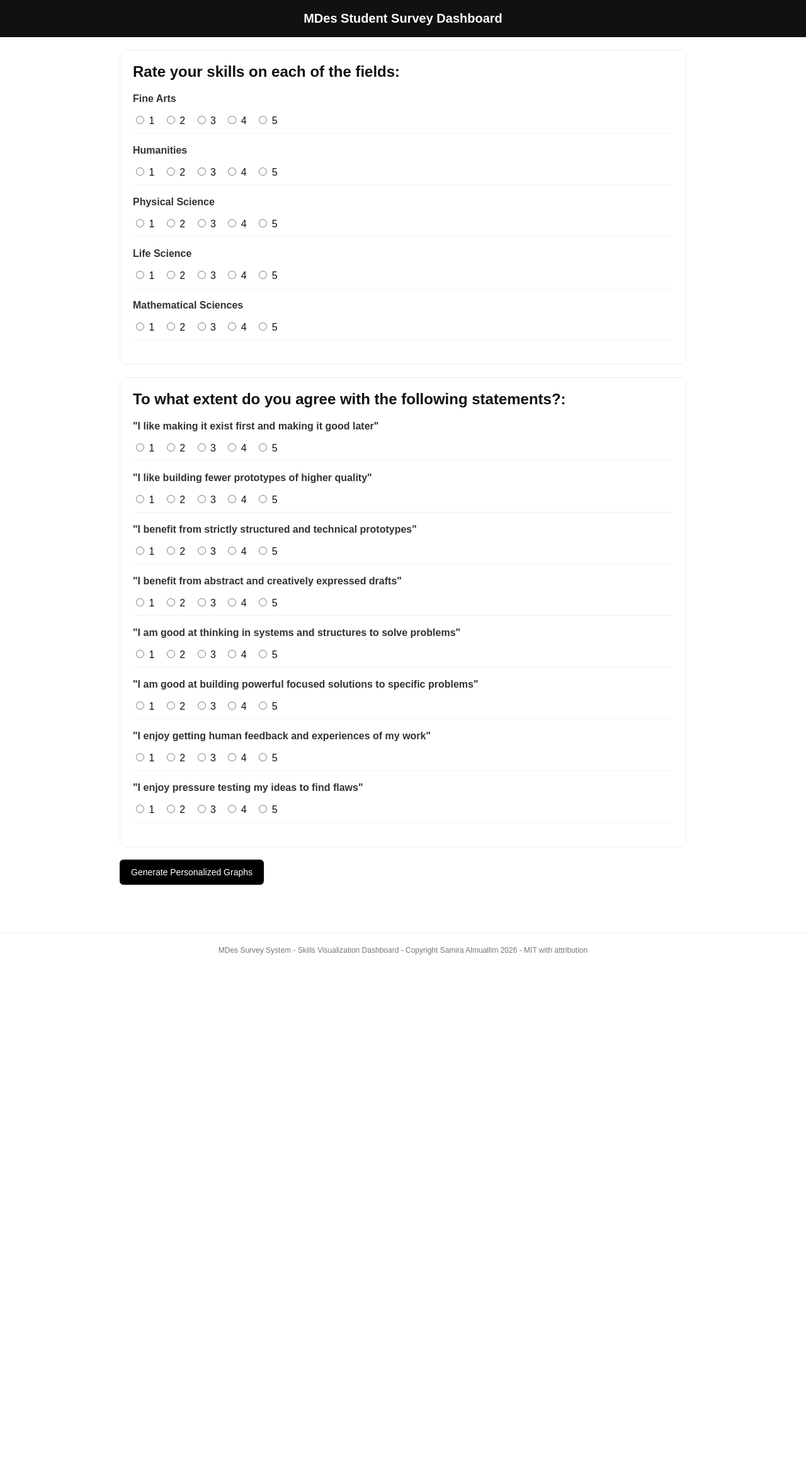
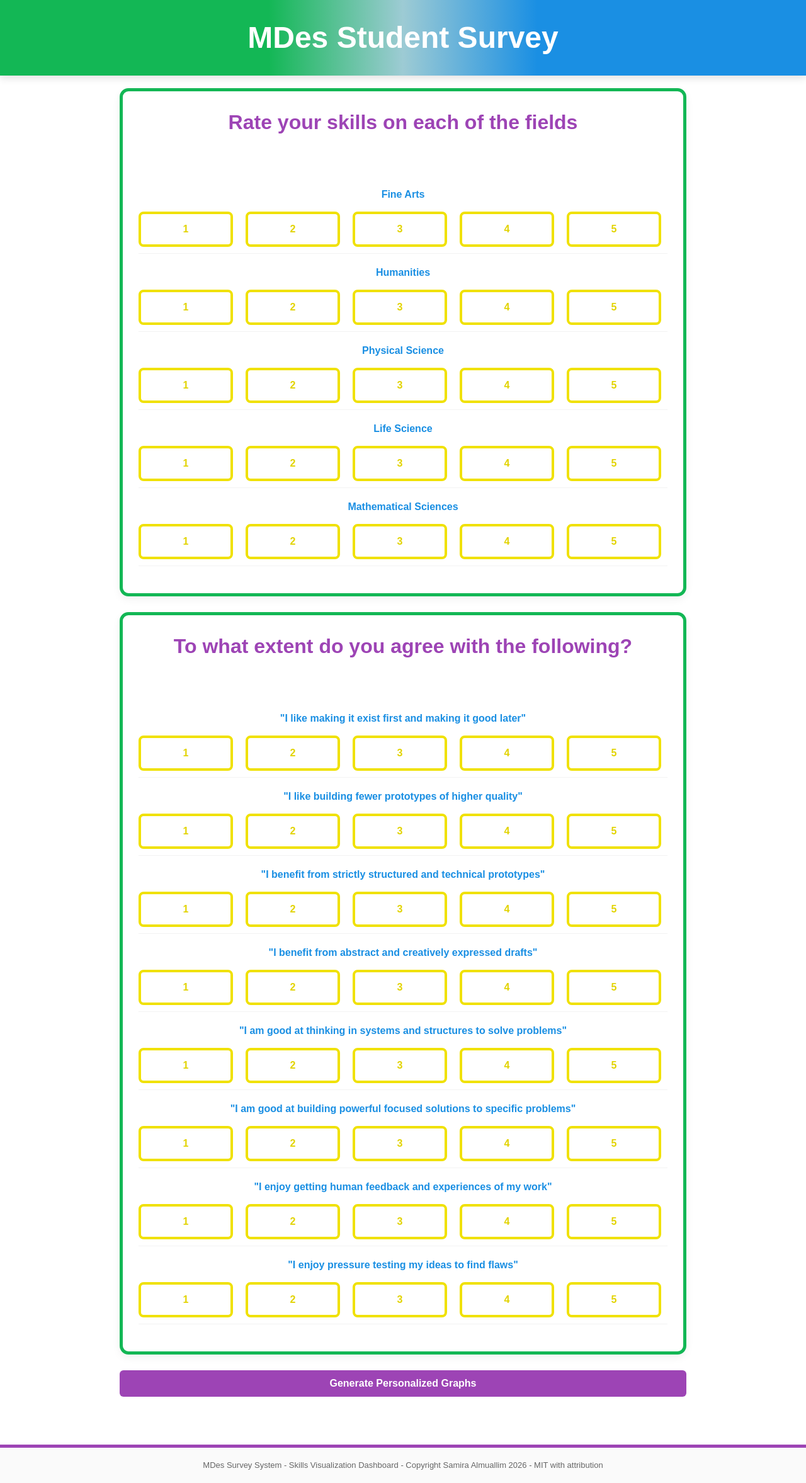
Before and after one commit to almsam/Masters-of-Design, a Flask app: page / in a window 1280 px wide. Shown: the whole page at 63% size. Before the commit the page ends 1516 px from the top, so only its background shows below. Run offline with Flask 3, Linux system fonts and the light colour scheme.

Commit message:
massive UI overhaul

```diff
--- a/Survey app/static/styles.css
+++ b/Survey app/static/styles.css
@@ -4,29 +4,30 @@ body {
     margin: 0;
     font-family: Arial, sans-serif;
     background: white;
-    color: #111;
+    color: #999;
+    line-height: 1.5;
 }
 
 /* head n foot */
 
-header {
-    background: #111;
-    color: white;
-    padding: 18px;
-    text-align: center;
-    font-size: 20px;
-    font-weight: bold;
+header{
+    background:linear-gradient(90deg,#13B755,#1A8FE3,#9D44B5);
+    color:white;
+    padding:24px;
+    text-align:center;
+    font-size:24px;
+    font-weight:bold;
+    box-shadow:0 4px 12px rgba(0,0,0,.12);
 }
-
-footer {
-    margin-top: 40px;
-    padding: 20px;
-    text-align: center;
-    font-size: 12px;
-    color: #777;
-    border-top: 1px solid #eee;
+footer{
+    margin-top:40px;
+    padding:18px;
+    text-align:center;
+    font-size:13px;
+    color:#666;
+    border-top:5px solid #F0E100;
+    background:#FAFAFA;
 }
-
 
 .container {
     max-width: 900px;
@@ -36,38 +37,50 @@ footer {
 
 
 .card {
-    border: 1px solid #eee;
-    border-radius: 10px;
-    padding: 20px;
-    margin-bottom: 20px;
+    background:white;
+    border:2px solid #13B755;
+    border-radius:14px;
+    padding:25px;
+    margin-bottom:25px;
+    box-shadow:0 5px 14px rgba(0,0,0,.05);
 }
 
 /*
     Questions
  */
 
-.question {
-    margin-bottom: 18px;
-    padding-bottom: 10px;
-    border-bottom: 1px solid #f3f3f3;
+h1{
+    text-align: center;
+    margin-top:0;
+    margin-bottom:15px;
+    color:#9D44B5;
 }
 
-.section-title {
-    font-size: 14px;
-    font-weight: bold;
-    margin-bottom: 8px;
-    color: #333;
+h2{
+    margin-top:0;
+    color:#13B755;
+}
+
+.section-title{
+    font-size:15px;
+    font-weight:bold;
+    color:#000000;
+    margin-bottom:10px;
+}
+
+.question{
+    padding-bottom:16px;
+    margin-bottom:20px;
+    border-bottom:1px solid #E6F6EC;
 }
 
 label {
     margin-right: 10px;
 }
 
-/* =========================
-   BUTTON
-========================= */
+/* button */
 
-button {
+/* button {
     background: black;
     color: white;
     padding: 12px 18px;
@@ -75,10 +88,28 @@ button {
     border-radius: 6px;
     cursor: pointer;
     font-size: 14px;
+} */
+
+button {
+    display: block;
+    width: 100%;
+    /* background: black; */
+    background:linear-gradient(90deg,#13B755,#1A8FE3);
+    color: rgb(255, 0, 0);
+    padding: 14px 18px;
+    border: none;
+    border-radius: 6px;
+    cursor: pointer;
+    font-size: 16px;
+    font-weight: bold;
+    margin-top: 20px;
+    /* transition: opacity 0.2s ease; */
+    transition:all .2s ease;
 }
 
-button:hover {
-    opacity: 0.85;
+button:hover{
+    transform:translateY(-2px);
+    box-shadow:0 6px 16px rgba(26,143,227,.25);
 }
 
 img {
@@ -92,7 +123,7 @@ img {
     2x2
 */
 
-.graph-grid {
+/* .graph-grid {
     display: grid;
     grid-template-columns: repeat(2, 1fr);
     gap: 15px;
@@ -109,8 +140,116 @@ img {
 
 .graph-grid img:hover {
     transform: scale(1.02);
+} */
+
+.graph-grid{
+    display:grid;
+    grid-template-columns:repeat(2,1fr);
+    gap:20px;
+    margin-top:20px;
 }
 
+.graph-item{
+    display:flex;
+    flex-direction:column;
+}
+
+.graph-title{
+    text-align:center;
+    font-size:18px;
+    font-weight:bold;
+    color:#1A8FE3;
+    margin-bottom:10px;
+}
+
+.graph-grid img{
+    width:100%;
+    height:auto;
+    border:5px solid #F0E100;
+    border-radius:12px;
+    transition:.2s;
+}
+
+.graph-grid img:hover{
+    transform:scale(1.02);
+    border-color:#9D44B5;
+    box-shadow:0 8px 18px rgba(0,0,0,.12);
+}
+
+
+/* radio button */
+
+/* .radio-group { */
+    /* display: grid;
+    grid-template-columns: repeat(5, 1fr);
+    gap: 8px;
+    margin-top: 10px;
+}
+
+.radio-option {
+    display: flex;
+    justify-content: center;
+    align-items: center;
+    gap: 6px;
+
+    padding: 10px 0;
+
+    border: 1px solid #ddd;
+    border-radius: 6px;
+
+    cursor: pointer;
+    user-select: none;
+
+    transition: background 0.2s ease,
+                border-color 0.2s ease;
+}
+
+.radio-option:hover {
+    background: #f7f7f7;
+    border-color: #999;
+}
+
+.radio-option input[type="radio"] {
+    margin: 0;
+} */
+
+.radio-group{
+    display:grid;
+    grid-template-columns:repeat(5,1fr);
+    gap:10px;
+    margin-top:12px;
+}
+
+.radio-option{
+    display:flex;
+    justify-content:center;
+    align-items:center;
+    padding:12px;
+    border:4px solid #F0E100;
+    border-radius:8px;
+    background:white;
+    cursor:pointer;
+    user-select:none;
+    transition:.2s;
+}
+
+.radio-option input{
+    display:none;
+}
+
+.radio-option:hover{
+    background:#feffed;
+    border-color:#F0E100;
+}
+
+.radio-option:has(input:checked){
+
+    background:#F0E100;
+    border-color:#F0E100;
+
+    color:white;
+    font-weight:bold;
+}
 
 @media (max-width: 700px) {
     .graph-grid {
--- a/Survey app/templates/index.html
+++ b/Survey app/templates/index.html
@@ -10,25 +10,27 @@
             margin: 0;
             font-family: Arial, sans-serif;
             background: white;
-            color: #111;
+            color: #e2d300;
         }
 
         header {
-            background: #111;
-            color: white;
-            padding: 18px;
-            text-align: center;
-            font-size: 20px;
-            font-weight: bold;
+            background:linear-gradient(90deg,#13B755,#13B755,#13B755,#9DCBD4,#1A8FE3,#1A8FE3,#1A8FE3);
+            color:white;
+            padding:24px;
+            text-align:center;
+            font-size:48px;
+            font-weight:bold;
+            box-shadow:0 4px 12px rgba(0,0,0,.12);
         }
 
         footer {
-            margin-top: 40px;
-            padding: 20px;
-            text-align: center;
-            font-size: 12px;
-            color: #777;
-            border-top: 1px solid #eee;
+            margin-top:40px;
+            padding:18px;
+            text-align:center;
+            font-size:13px;
+            color:#666;
+            border-top:5px solid #9D44B5;
+            background:#FAFAFA;
         }
 
         .container {
@@ -38,14 +40,12 @@
         }
 
         .card {
-            border: 1px solid #eee;
-            border-radius: 10px;
-            padding: 20px;
-            margin-bottom: 20px;
-        }
-
-        h2 {
-            margin-top: 0;
+            background:white;
+            border:5px solid #13B755;
+            border-radius:14px;
+            padding:25px;
+            margin-bottom:25px;
+            box-shadow:0 5px 14px rgba(0,0,0,.05);
         }
 
         .question {
@@ -59,7 +59,7 @@
         }
 
         button {
-            background: black;
+            background: #9D44B5;
             color: white;
             padding: 12px 18px;
             border: none;
@@ -79,10 +79,11 @@
         }
 
         .section-title {
+            text-align: center;
             font-size: 16px;
             font-weight: bold;
             margin-bottom: 15px;
-            color: #333;
+            color: #1A8FE3;
         }
     </style>
 </head>
@@ -90,7 +91,7 @@
 <body>
 
 <header>
-    MDes Student Survey Dashboard
+    MDes Student Survey
 </header>
 
 <div class="container">
@@ -99,108 +100,134 @@
 
         <!-- Q1 -->
         <div class="card">
-            <h2>Rate your skills on each of the fields:</h2>
+            <h1>Rate your skills on each of the fields</h1><br> </br>
 
             <div class="question">
-                <div class="section-title">Fine Arts</div>
+                <div class="section-title"><p></p>Fine Arts</div>
+                <div class="radio-group">
                 {% for i in range(1,6) %}
-                <label><input type="radio" name="fine" value="{{i}}" required> {{i}}</label>
+                    <label class="radio-option">
+                    <b><input type="radio" name="fine" value="{{i}}" required> {{i}}</b></label>
                 {% endfor %}
-            </div>
+            </div></div>
 
             <div class="question">
-                <div class="section-title">Humanities</div>
+                <div class="section-title"><p></p>Humanities</div>
+                <div class="radio-group">
                 {% for i in range(1,6) %}
-                <label><input type="radio" name="human" value="{{i}}" required> {{i}}</label>
+                    <label class="radio-option">
+                    <b><input type="radio" name="human" value="{{i}}" required> {{i}}</b></label>
                 {% endfor %}
-            </div>
+            </div></div>
 
             <div class="question">
-                <div class="section-title">Physical Science</div>
+                <div class="section-title"><p></p>Physical Science</div>
+                <div class="radio-group">
                 {% for i in range(1,6) %}
-                <label><input type="radio" name="phys" value="{{i}}" required> {{i}}</label>
+                    <label class="radio-option">
+                    <b><input type="radio" name="phys" value="{{i}}" required> {{i}}</b></label>
                 {% endfor %}
-            </div>
+            </div></div>
 
             <div class="question">
-                <div class="section-title">Life Science</div>
+                <div class="section-title"><p></p>Life Science</div>
+                <div class="radio-group">
                 {% for i in range(1,6) %}
-                <label><input type="radio" name="life" value="{{i}}" required> {{i}}</label>
+                    <label class="radio-option">
+                    <b><input type="radio" name="life" value="{{i}}" required> {{i}}</b></label>
                 {% endfor %}
-            </div>
+            </div></div>
 
             <div class="question">
-                <div class="section-title">Mathematical Sciences</div>
+                <div class="section-title"><p></p>Mathematical Sciences</div>
+                <div class="radio-group">
                 {% for i in range(1,6) %}
-                <label><input type="radio" name="math" value="{{i}}" required> {{i}}</label>
+                    <label class="radio-option">
+                    <b><input type="radio" name="math" value="{{i}}" required> {{i}}</b></label>
                 {% endfor %}
-            </div>
+            </div></div>
         </div>
 
 
         <!-- Q2 -->
         <div class="card">
-            <h2>To what extent do you agree with the following statements?:</h2>
+            <h1>To what extent do you agree with the following?</h1> <br> </br>
 
             <div class="question">
-                <div class="section-title">"I like making it exist first and making it good later"</div>
+                <div class="section-title"><p></p>"I like making it exist first and making it good later"</div>
+                <div class="radio-group">
                 {% for i in range(1,6) %}
-                <label><input type="radio" name="Axa" value="{{i}}" required> {{i}}</label>
+                    <label class="radio-option">
+                    <b><input type="radio" name="Axa" value="{{i}}" required> {{i}}</b></label>
                 {% endfor %}
-            </div>
+            </div></div>
 
             <div class="question">
-                <div class="section-title">"I like building fewer prototypes of higher quality"</div>
+                <div class="section-title"><p></p>"I like building fewer prototypes of higher quality"</div>
+                <div class="radio-group">
                 {% for i in range(1,6) %}
-                <label><input type="radio" name="Axb" value="{{i}}" required> {{i}}</label>
+                    <label class="radio-option">
+                    <b><input type="radio" name="Axb" value="{{i}}" required> {{i}}</b></label>
                 {% endfor %}
-            </div>
+            </div></div>
 
             <div class="question">
-                <div class="section-title">"I benefit from strictly structured and technical prototypes"</div>
+                <div class="section-title"><p></p>"I benefit from strictly structured and technical prototypes"</div>
+                <div class="radio-group">
                 {% for i in range(1,6) %}
-                <label><input type="radio" name="Aya" value="{{i}}" required> {{i}}</label>
+                    <label class="radio-option">
+                    <b><input type="radio" name="Aya" value="{{i}}" required> {{i}}</b></label>
                 {% endfor %}
-            </div>
+            </div></div>
 
             <div class="question">
-                <div class="section-title">"I benefit from abstract and creatively expressed drafts"</div>
+                <div class="section-title"><p></p>"I benefit from abstract and creatively expressed drafts"</div>
+                <div class="radio-group">
                 {% for i in range(1,6) %}
-                <label><input type="radio" name="Ayb" value="{{i}}" required> {{i}}</label>
+                    <label class="radio-option">
+                    <b><input type="radio" name="Ayb" value="{{i}}" required> {{i}}</b></label>
                 {% endfor %}
-            </div>
+            </div></div>
 
 
             <div class="question">
-                <div class="section-title">"I am good at thinking in systems and structures to solve problems"</div>
+                <div class="section-title"><p></p>"I am good at thinking in systems and structures to solve problems"</div>
+                <div class="radio-group">
                 {% for i in range(1,6) %}
-                <label><input type="radio" name="Bxa" value="{{i}}" required> {{i}}</label>
+                    <label class="radio-option">
+                    <b><input type="radio" name="Bxa" value="{{i}}" required> {{i}}</b></label>
                 {% endfor %}
-            </div>
+            </div></div>
 
             <div class="question">
-                <div class="section-title">"I am good at building powerful focused solutions to specific problems"</div>
+                <div class="section-title"><p></p>"I am good at building powerful focused solutions to specific problems"</div>
+                <div class="radio-group">
                 {% for i in range(1,6) %}
-                <label><input type="radio" name="Bxb" value="{{i}}" required> {{i}}</label>
+                    <label class="radio-option">
+                    <b><input type="radio" name="Bxb" value="{{i}}" required> {{i}}</b></label>
                 {% endfor %}
-            </div>
+            </div></div>
 
             <div class="question">
-                <div class="section-title">"I enjoy getting human feedback and experiences of my work"</div>
+                <div class="section-title"><p></p>"I enjoy getting human feedback and experiences of my work"</div>
+                <div class="radio-group">
                 {% for i in range(1,6) %}
-                <label><input type="radio" name="Bya" value="{{i}}" required> {{i}}</label>
+                    <label class="radio-option">
+                    <b><input type="radio" name="Bya" value="{{i}}" required> {{i}}</b></label>
                 {% endfor %}
-            </div>
+            </div></div>
 
             <div class="question">
-                <div class="section-title">"I enjoy pressure testing my ideas to find flaws"</div>
+                <div class="section-title"><p></p>"I enjoy pressure testing my ideas to find flaws"</div>
+                <div class="radio-group">
                 {% for i in range(1,6) %}
-                <label><input type="radio" name="Byb" value="{{i}}" required> {{i}}</label>
+                    <label class="radio-option">
+                    <b><input type="radio" name="Byb" value="{{i}}" required> {{i}}</b></label>
                 {% endfor %}
-            </div>
+            </div></div>
         </div>
 
-        <button type="submit">Generate Personalized Graphs</button>
+        <button type="submit"><b>Generate Personalized Graphs</b></button>
 
     </form>
 
@@ -209,6 +236,7 @@
     {% if graph_exists %}
 
 <div class="card">
+    <br> </br>
     <h1>Here are your personalized graphs:</h1>
 
     <div class="graph-grid">
```
Also changed, not shown: Survey app/static/graph.png, Survey app/static/graph1.png, Survey app/static/graph2.png, Survey app/static/graph3.png.
